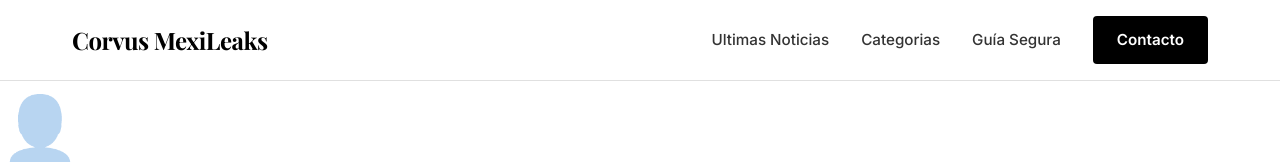
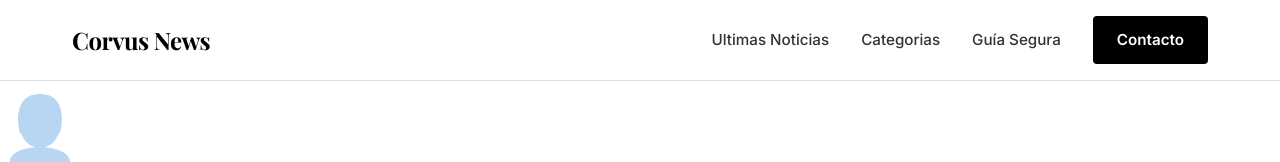
Before and after one commit to AlejandroMBJS/Corvus-MexiLeaks-, a website: page feeds/corrupcion-justicia/2025-001/index.html in a window 1280 px wide. Shown: the top 162 px of the page. Drawn offline with nearby package versions, Linux system fonts and the light colour scheme.

Commit message:
Update index.html

```diff
--- a/feeds/corrupcion-justicia/2025-001/index.html
+++ b/feeds/corrupcion-justicia/2025-001/index.html
@@ -34,7 +34,7 @@
     <nav class="topbar">
         <div class="topbar-container">
             <a href="../../index.html" class="topbar-brand">
-                <span class="brand-text">Corvus MexiLeaks</span>
+                <span class="brand-text">Corvus News</span>
             </a>
             <div class="nav-desktop">
                 <a href="../../../noticias/index.html" class="nav-link">Ultimas Noticias</a>
```
